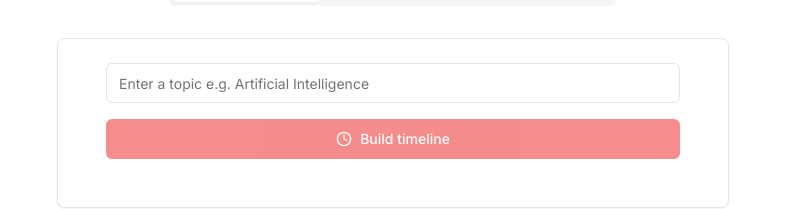
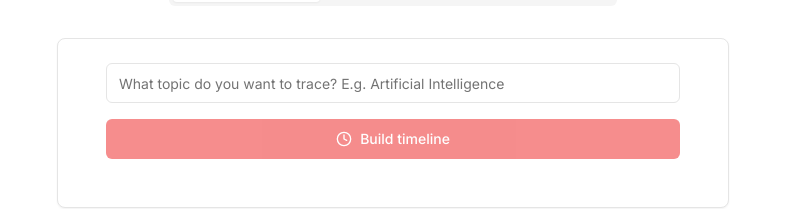
Before and after one commit to AlbertoPerezPM2/talk-flow-discover, a React (Vite) app: page / in a window 1280 px wide. Shown: the part 174-383 px from the top of the page, without its empty margins (247-1032 px from the left). Built offline with nearby package versions, Linux system fonts and the light colour scheme.

Commit message:
Change input field text
Update text in the Explore and Trace tab input fields.

```diff
--- a/src/components/TedExplorer.tsx
+++ b/src/components/TedExplorer.tsx
@@ -231,7 +231,7 @@ const TedExplorer: React.FC = () => {
             <Card className="w-full max-w-2xl mx-auto ted-card">
               <CardContent className="space-y-4">
                 <Input
-                  placeholder="Paste or search a TED Talk URL…"
+                  placeholder="What do you want to explore?"
                   value={talkUrl}
                   onChange={(e) => setTalkUrl(e.target.value)}
                   className="w-full"
@@ -374,7 +374,7 @@ const TedExplorer: React.FC = () => {
             <Card className="w-full max-w-2xl mx-auto ted-card">
               <CardContent className="space-y-4">
                 <Input
-                  placeholder="Enter a topic e.g. Artificial Intelligence"
+                  placeholder="What topic do you want to trace? E.g. Artificial Intelligence"
                   value={topic}
                   onChange={(e) => setTopic(e.target.value)}
                 />
```
